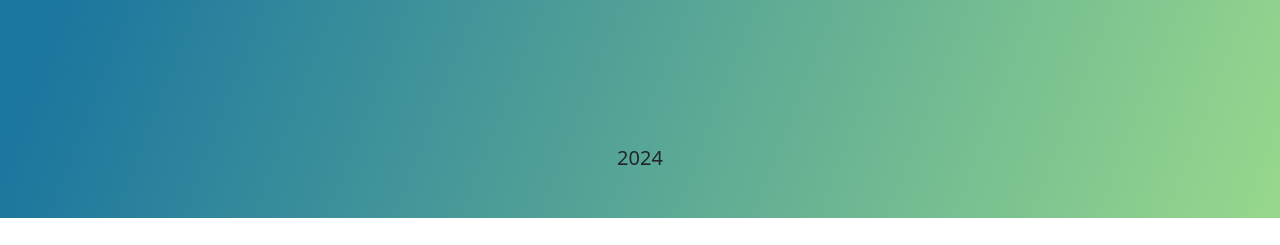
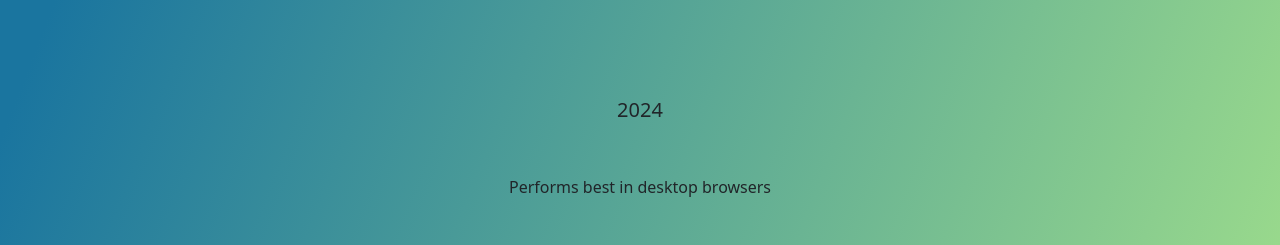
Before and after one commit to AshishRamesh/Portfolio_Web, a plain HTML site: page index.html in a window 1280 px wide. Shown: the part 1756-2001 px from the top of the page. Before the commit the page ends 1974 px from the top, so only its background shows below. Drawn offline with nearby package versions, Linux system fonts and the light colour scheme.

Commit message:
2024 GDSC updates with comments

```diff
--- a/index.html
+++ b/index.html
@@ -109,6 +109,7 @@
 
 </body>
 <footer>
-  <h5 class="text-center p-5"></i>2024</h5>
+  <h5 class="text-center "></i>2024</h5>
+  <h6 class="text-center p-5"></i>Performs best in desktop browsers</h6>
 </footer>
 </html>
```
